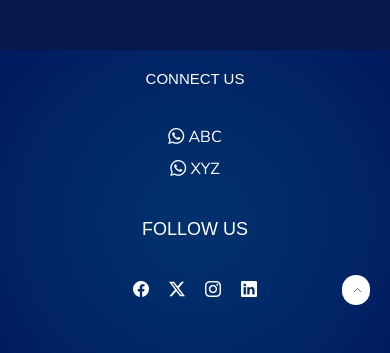
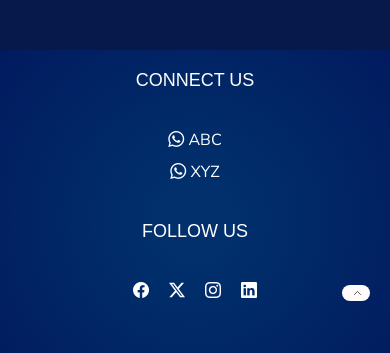
Before and after one commit to AjaySusanth/sparc-copy, a React (Vite) app: page / in a window 390 px wide. Shown: the part 5163-5516 px from the top of the page. Built offline with nearby package versions, Linux system fonts and the light colour scheme; a web font is replaced by a local one.

Commit message:
updated footer

```diff
--- a/src/Pages/Footer/Footer.css
+++ b/src/Pages/Footer/Footer.css
@@ -65,19 +65,30 @@
   .scroll-to-top {
     position: absolute;
     right: 50px;
-    bottom: 50px;
-    background-color: white ;
+    bottom: 43px;
+    background-color: rgb(255, 252, 252) ;
 
     color: black;
     border: none;
-    border-radius: 70px;
+   ;
     cursor: pointer;
-    font-size: 24px;
-    padding-left: 2cqh ;
+
+
+    align-items: center;
+    justify-content: center;
+
+
+    padding-top: 2px;
+    padding-bottom: 2px;
+
+    border-radius: 90px;
+
+    font-size: 25px;
+    padding-left: 1.5cqh ;
     padding-right: 0cqh;
     display: flex;
-    align-items: center;
-    justify-content: center;
+    padding-top: 1px;
+    padding-bottom: 2px;
   }
 
   .scroll-to-top:hover {
@@ -90,6 +101,44 @@
     color: black;
 
   }
+
+  @media (max-width: 768px) {
+
+
+    .follow {
+          font-size: 18px;
+        }
+      .connect{
+        font-size:18px;
+      }
+      .scroll-to-top {
+        position: absolute;
+        right: 20px;
+        bottom: 80px;
+
+        padding-top: 2px;
+        padding-bottom: 2px;
+
+        border-radius: 90px;
+
+        font-size: 25px;
+        padding-left: 1cqh ;
+        padding-right: 0cqh;
+        display: flex;
+        padding-top: 3px;
+        padding-bottom: 3px;
+        align-items: center;
+        justify-content: center;
+      }
+      .size-6 {
+        width: 20px;
+        height: 10px;
+        color: rgb(0, 0, 0);
+
+      }
+
+      }
+
       @media (max-width: 480px) {
 
 
@@ -97,20 +146,18 @@
               font-size: 18px;
             }
           .connect{
-    font-size:15px;
+            font-size:18px;
           }
           .scroll-to-top {
             position: absolute;
             right: 20px;
-    bottom: 95px;
-
-
-
+            bottom: 99px;
             border-radius: 90px;
 
             font-size: 20px;
             padding-left: 1cqh ;
             padding-right: 0cqh;
+
             display: flex;
             align-items: center;
             justify-content: center;
```
Lines whose indentation alone changed are shown as unchanged.
